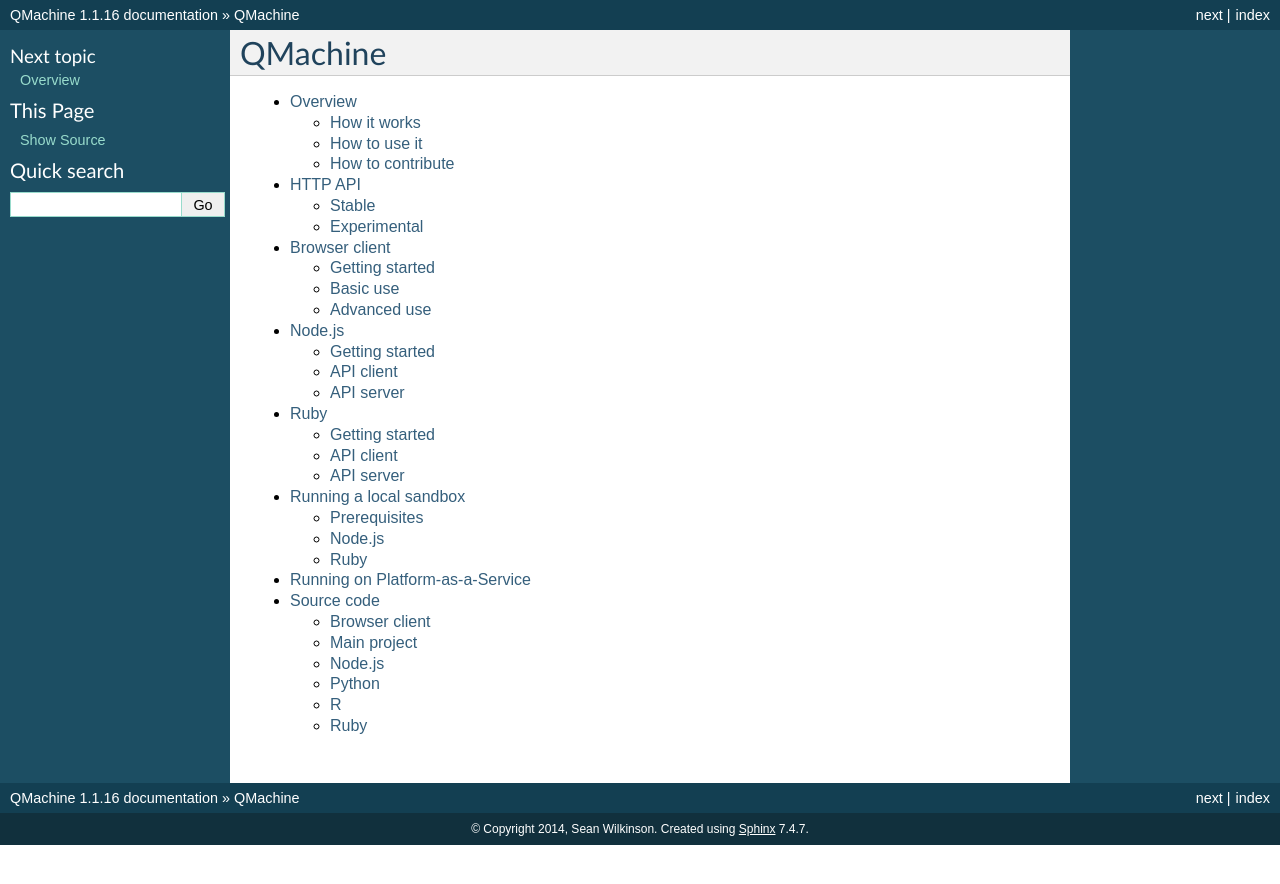
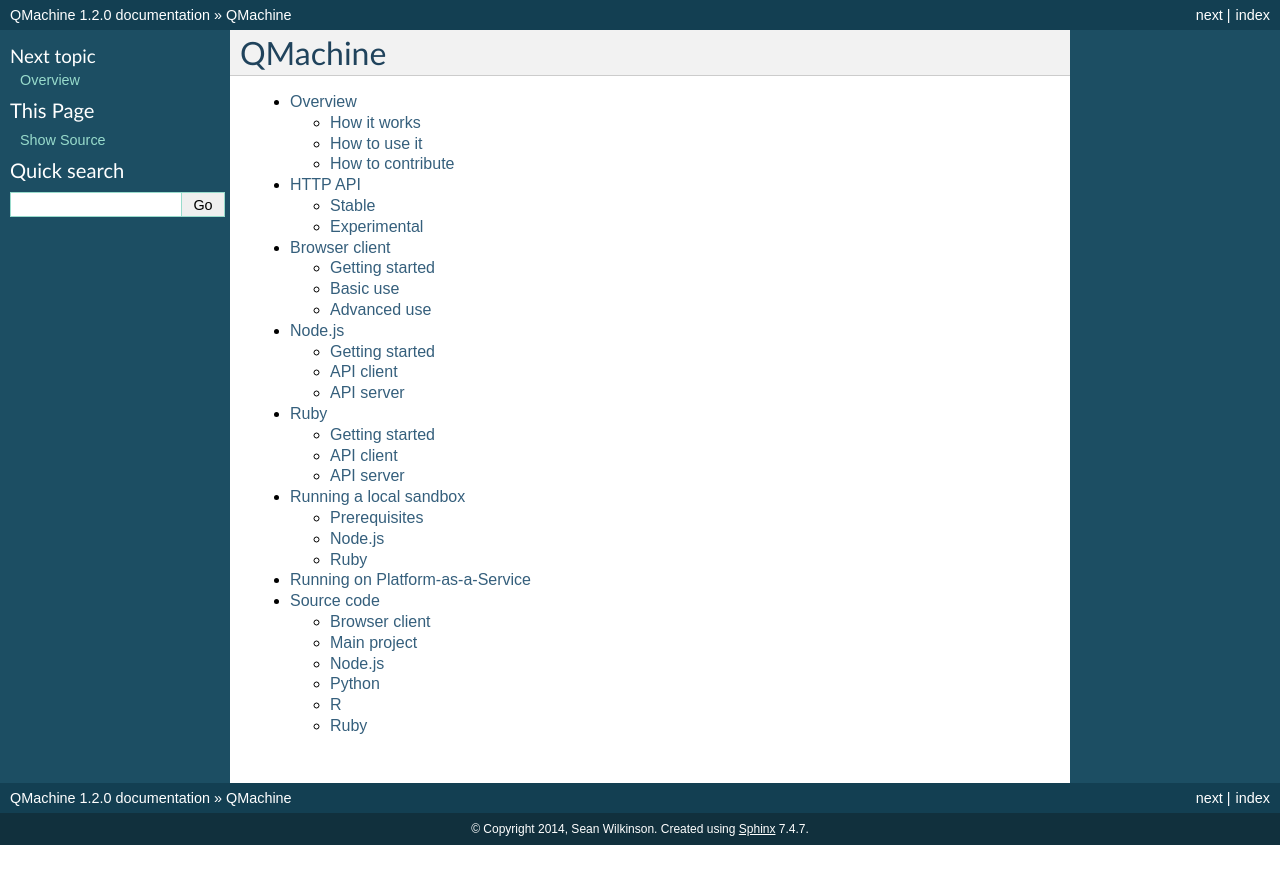
Before and after one commit to qmachine/qmachine, a Sphinx documentation site: the page built from docs/index.rst, in a window 1280 px wide. Shown: the top 884 px of the page. Built offline with Sphinx 7.4.7, drawn with Linux system fonts in a browser that asks for light colours.

Commit message:
Version change to 1.2.0 to reflect changes in Quanah

```diff
--- a/docs/conf.py
+++ b/docs/conf.py
@@ -16,7 +16,7 @@
 #       served to show the default, and I removed most of them.
 #
 #                                                       ~~ (c) SRW, 09 Jul 2014
-#                                                   ~~ last updated 20 Nov 2014
+#                                                   ~~ last updated 24 Nov 2014
 
 import os, urllib
 
@@ -50,11 +50,11 @@ copyright = u'2014, Sean Wilkinson'
 
 # The short X.Y version.
 
-version = '1.1'
+version = '1.2'
 
 # The full version, including alpha/beta/rc tags.
 
-release = '1.1.16'
+release = '1.2.0'
 
 # List of patterns, relative to source directory, that match files and
 # directories to ignore when looking for source files.
```
Also changed, not shown: 4 other files.
